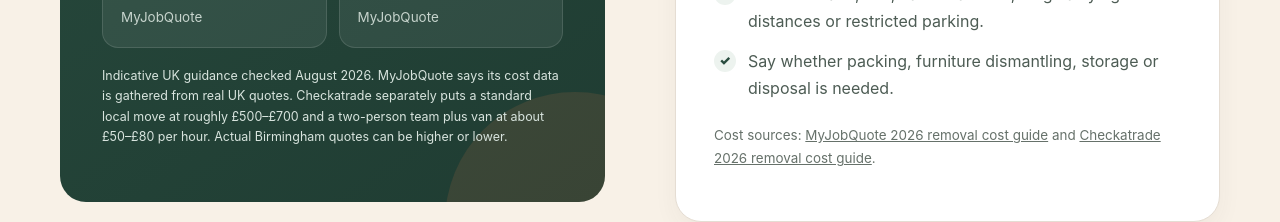
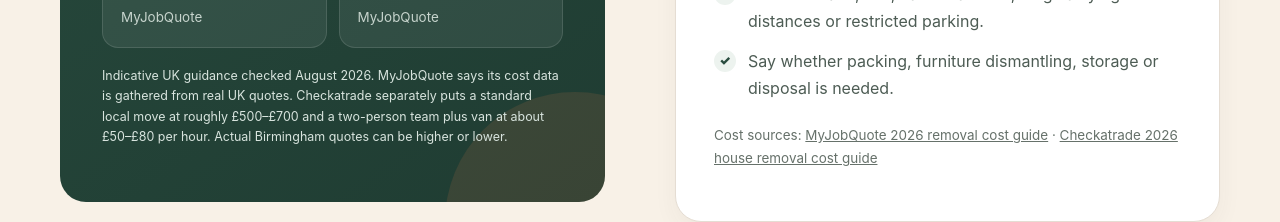
Before and after one commit to Johny-88/local-trades, a Next.js app: page /removal-companies/birmingham/ in a window 1280 px wide. Shown: the part 2540-2762 px from the top of the page. Built offline with nearby package versions, Linux system fonts and the light colour scheme.

Commit message:
Use service-specific cost sources on local pages

```diff
--- a/src/components/LocalServiceLandingPage.tsx
+++ b/src/components/LocalServiceLandingPage.tsx
@@ -1,6 +1,7 @@
 import type { ReactNode } from "react";
 import type { LocalServicePageContent } from "../lib/localServiceContent";
 import { serviceCategories } from "../lib/serviceCategoryContent";
+import { SERVICE_COST_SOURCES } from "../lib/serviceCostSources";
 import {
   PUBLISHED_LOCAL_SERVICE_PAGES,
   localServicePagePath,
@@ -49,6 +50,7 @@ export function LocalServiceLandingPage({ content, breadcrumbItems, structuredDa
       (page) => page.city === content.locationSlug && page.service === service.slug,
     ),
   );
+  const costSources = SERVICE_COST_SOURCES[content.serviceSlug];
 
   return (
     <>
@@ -142,7 +144,13 @@ export function LocalServiceLandingPage({ content, breadcrumbItems, structuredDa
                   ))}
                 </ul>
                 <p style={{ marginTop: 22, fontSize: ".84rem" }}>
-                  Cost sources: <a href="https://www.myjobquote.co.uk/costs/removals-cost">MyJobQuote 2026 removal cost guide</a> and <a href="https://www.checkatrade.com/blog/cost-guides/house-removal-costs/">Checkatrade 2026 removal cost guide</a>.
+                  Cost sources:{" "}
+                  {costSources.map((source, index) => (
+                    <span key={source.url}>
+                      {index > 0 ? " · " : ""}
+                      <a href={source.url}>{source.label}</a>
+                    </span>
+                  ))}
                 </p>
               </div>
             </div>
```
